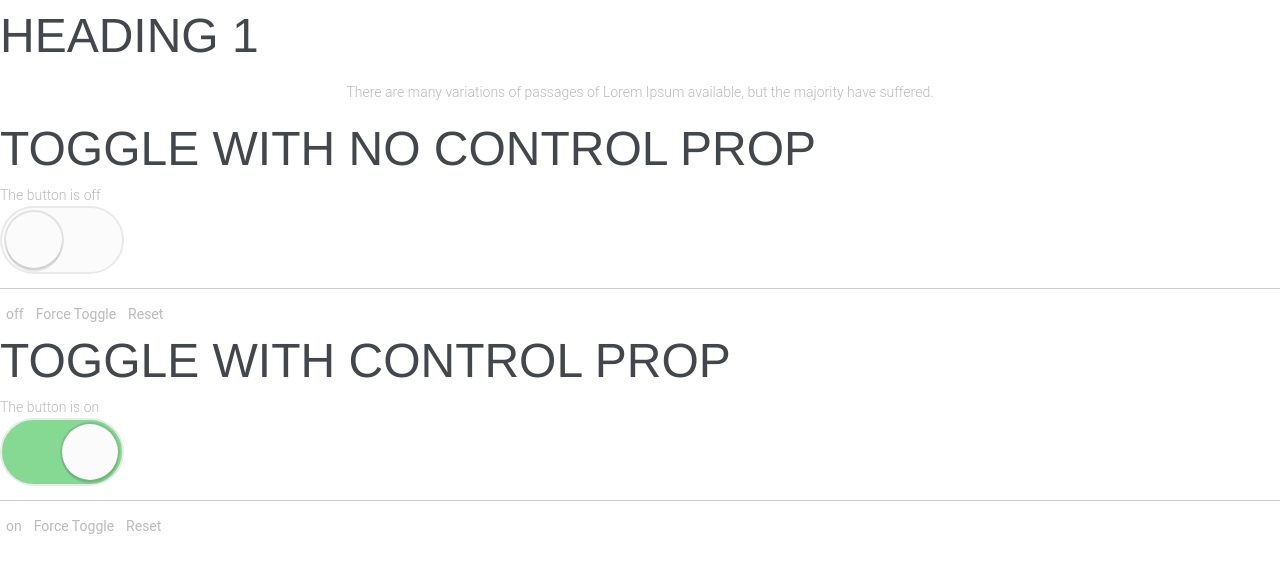
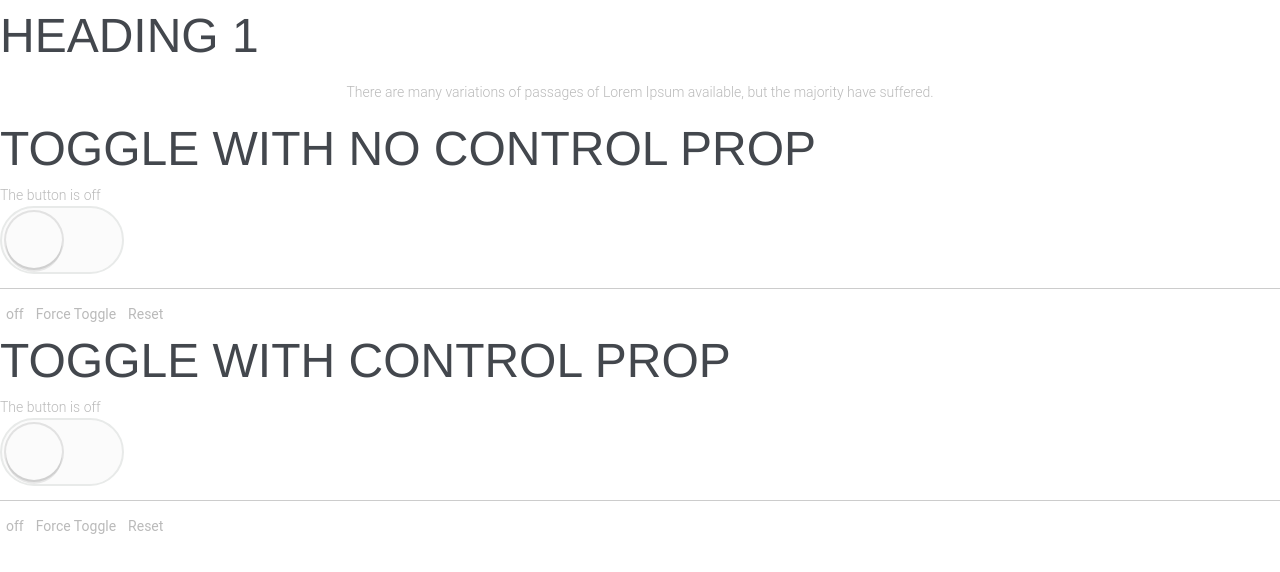
Before and after one commit to Brauxel/mythemes.vanessa, a Next.js app: page /elements in a window 1280 px wide. Shown: the top 572 px of the page. Built offline with nearby package versions, Linux system fonts and the light colour scheme; a web font is replaced by a local one.

Commit message:
Control Props + with a state reducer implemented, vid id: 10

```diff
--- a/components/containers/ToggleContainer/index.jsx
+++ b/components/containers/ToggleContainer/index.jsx
@@ -10,7 +10,7 @@ class Usage extends Component {
 	};
 
 	// Lets define and initial state that can be used to initiate the reset the system, this makes large initial states easy to control in one place.
-	initialState = { timesClicked: 0 };
+	initialState = { timesClicked: 0, toggleOn: false };
 
 	/*
     	- We can make use of @babel/plugin-proposal-class-properties that is set in .babelrc to avoid declaring the state and super(props) in the class constructor as is the usual norm
@@ -30,6 +30,7 @@ class Usage extends Component {
 		this.props.onReset(...args);
 	};
 
+	// We have the state reducer, however we can also employ the controlled props via the "handleStateChange" function
 	toggleStateReducer = (state, changes) => {
 		if (changes.type === "forced") {
 			return changes;
@@ -42,17 +43,33 @@ class Usage extends Component {
 		return changes;
 	};
 
+	handleStateChange = changes => {
+		if (changes.type === "forced") {
+			this.setState({ toggleOn: true }, () => {
+				this.props.onToggle(this.state);
+			});
+		} else if (changes.type === Toggle.stateChangeTypes.reset) {
+			this.setState(this.initialState, () => {
+				this.props.onReset(this.state);
+			});
+		} else if (changes.type === Toggle.stateChangeTypes.toggle) {
+			this.setState(
+				({ timesClicked }) => ({
+					timesClicked: timesClicked + 1,
+					toggleOn: timesClicked >= 4 ? false : changes.on
+				}),
+				() => {
+					this.props.onToggle(this.state);
+				}
+			);
+		}
+	};
+
 	render() {
-		const { timesClicked } = this.state;
+		const { timesClicked, toggleOn } = this.state;
 
 		return (
-			<Toggle
-				initialOn={false}
-				stateReducer={this.toggleStateReducer}
-				onReset={this.handleReset}
-				onToggle={this.handleToggle}
-				on={this.props.on}
-			>
+			<Toggle on={toggleOn} onStateChange={this.handleStateChange}>
 				{({ on, getTogglerProps, toggle, reset }) => (
 					<div>
 						{on ? "The button is on" : "The button is off"}
--- a/components/molecules/Toggle/index.jsx
+++ b/components/molecules/Toggle/index.jsx
@@ -6,13 +6,18 @@ class Toggle extends Component {
 	static defaultProps = {
 		initialOn: false,
 		onReset: () => {},
+		// Now that a user can use this component effectively without
+		// an `onToggle` prop (they can use `onStateChange` instead)
+		// let's provide a default for `onToggle` and `onStateChange`
+		onToggle: () => {},
+		onStateChange: () => {},
 		stateReducer: (state, changes) => changes
 	};
 
-	// 🐨 let's add a function that can determine whether
-	// the on prop is controlled. Call it `isOnControlled`.
-	isOnControlled() {
-		return this.props.on !== undefined;
+	// let's add a function that can determine whether
+	// the a prop is controlled. Call it `isControlled`.
+	isControlled(prop) {
+		return this.props[prop] !== undefined;
 	}
 
 	// Lets define and initial state that can be used to initiate the reset the system, this makes large initial states easy to control in one place.
@@ -32,51 +37,79 @@ class Toggle extends Component {
   	*/
 	state = this.initialState;
 
-	// 🐨 Now let's add a function that can return the state
-	// whether it's coming from this.state or this.props
-	// Call it `getState` and have it return on from
-	// state if it's not controlled or props if it is.
-	getState = () => {
-		return {
-			on: this.isOnControlled() ? this.props.on : this.state.on
-		};
-	};
+	// We'll also need a `getState` method here that returns a
+	// state object that has state from both internal state (`this.state`)
+	// as well as external state (`this.props`).
+	getState(state = this.state) {
+		return Object.entries(state).reduce((combinedState, [key, value]) => {
+			if (this.isControlled(key)) {
+				combinedState[key] = this.props[key];
+			} else {
+				combinedState[key] = value;
+			}
+
+			return combinedState;
+		}, {});
+	}
 
 	/*
 		- This function serves as our state reducer
 		- It calls the set state after filtering the changes through the state reducer passed by the parent
 	*/
 	internalSetState(changes, callback) {
-		this.setState(state => {
+		let allChanges;
+
+		this.setState(
+			state => {
+				const combinedState = this.getState(state);
+
 				// handles function set state calls
 				const changesObject =
-				typeof changes === "function" ? changes(state) : changes;
+					typeof changes === "function" ? changes(combinedState) : changes;
 
 				// apply state reducer
-			const reducedState = this.props.stateReducer(state, changesObject) || {};
+				allChanges =
+					this.props.stateReducer(combinedState, changesObject) || {};
 
 				// remove the type so it's not set into state
 				// We've disabled linting for the next line but remember to not make this the norm, the line below is an edge case
-			const { type: ignoredType, ...onlyChanges } = reducedState; // eslint-disable-line
+				const { type: ignoredType, ...onlyChanges } = allChanges; // eslint-disable-line
 
-			return Object.keys(onlyChanges).length ? onlyChanges : null;
-		}, callback);
+				const nonControlledChanges = Object.keys(combinedState).reduce(
+					(newChanges, stateKey) => {
+						if (!this.isControlled(stateKey)) {
+							newChanges[stateKey] = Object.prototype.hasOwnProperty.call(
+								onlyChanges,
+								stateKey
+							)
+								? onlyChanges[stateKey]
+								: combinedState[stateKey];
+						}
+						return newChanges;
+					},
+					{}
+				);
+
+				// And we only return the non controlled values to set the state contolled by this component alone
+				return Object.keys(nonControlledChanges || {}).length
+					? nonControlledChanges
+					: null;
+			},
+			() => {
+				// In the setState callback, we first fire the prop of the parent component with the current set of state changes and the current state
+				this.props.onStateChange(allChanges, this.getStateAndHelpers());
+				callback();
+			}
+		);
 	}
 
 	toggle = ({ type = Toggle.stateChangeTypes.toggle } = {}) => {
-		// 🐨 if the toggle is controlled, then we shouldn't
-		// be updating state. Instead we should just call
-		// `this.props.onToggle` with what the state should be
-		if (this.isOnControlled()) {
-			this.props.onToggle(!this.getState().on);
-		} else {
 		this.internalSetState(
 			({ on }) => ({ type, on: !on }),
 			() => {
 				this.props.onToggle(this.getState().on);
 			}
 		);
-		}
 	};
 
 	reset = () =>
@@ -111,6 +144,7 @@ Toggle.propTypes = {
 	initialOn: PropTypes.bool.isRequired,
 	onReset: PropTypes.func.isRequired,
 	stateReducer: PropTypes.func.isRequired,
+	onStateChange: PropTypes.func.isRequired,
 	on: PropTypes.bool
 };
 
```
Lines whose indentation alone changed are shown as unchanged.
